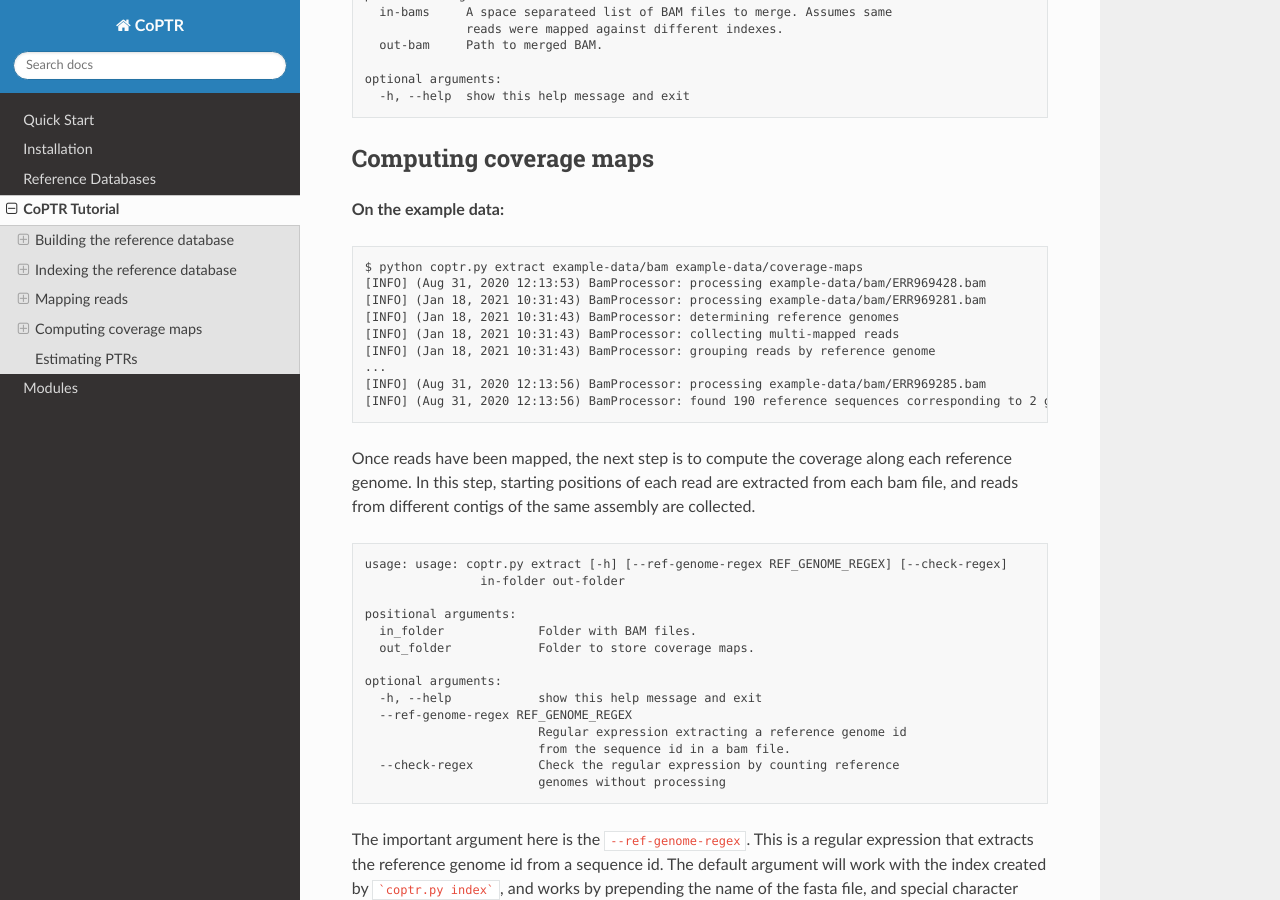
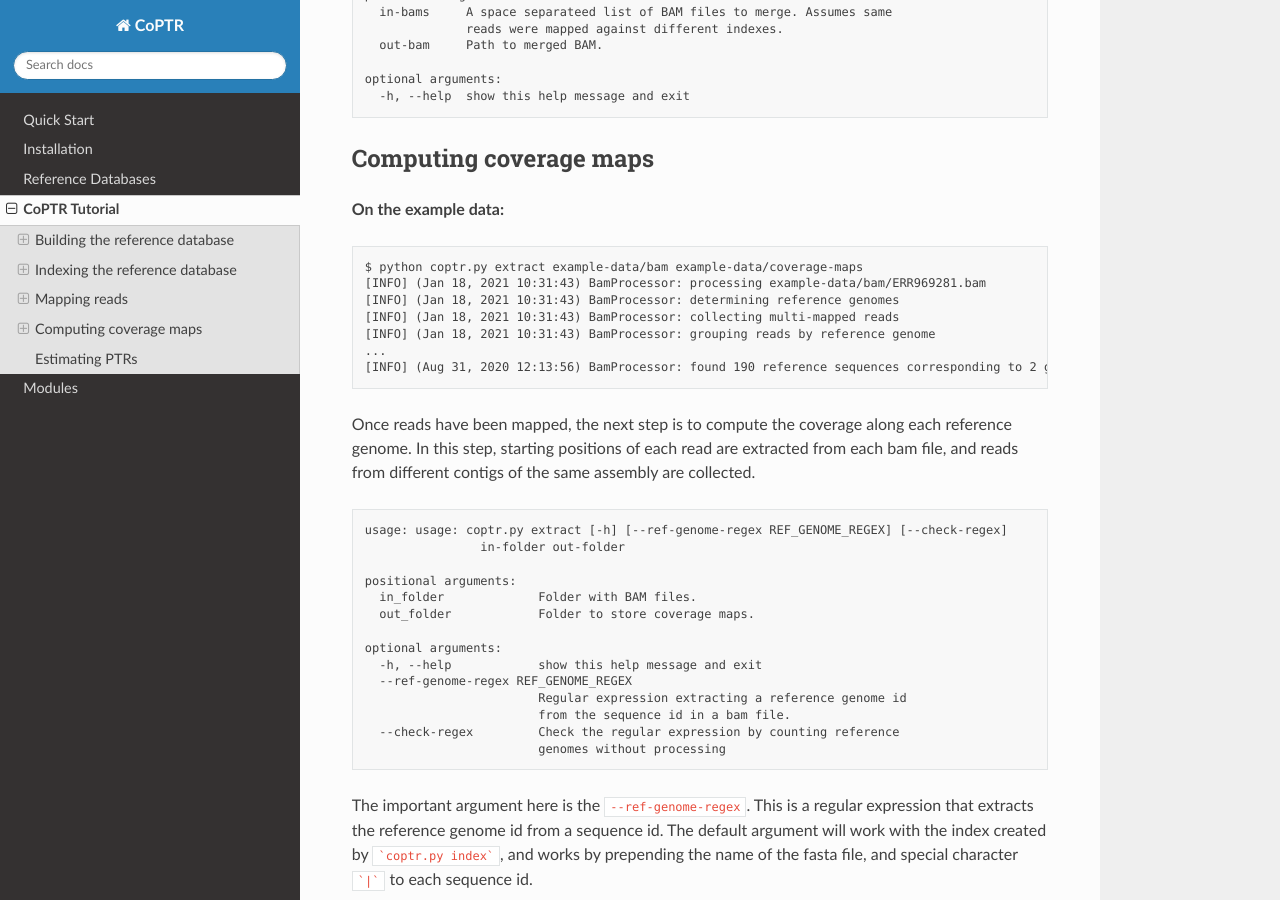
Before and after one commit to tyjo/coptr, a Sphinx documentation site: the page built from docs/tutorial.rst, in a window 1280 px wide and 900 px high, scrolled down 3503 px. Built offline with Sphinx 7.4.7 and the Read the Docs theme 2.0.0, drawn with Linux system fonts in a browser that asks for light colours.

Commit message:
updated example output on tutorial

```diff
--- a/docs/tutorial.rst
+++ b/docs/tutorial.rst
@@ -196,13 +196,11 @@ Computing coverage maps
 .. code-block:: text
 
     $ python coptr.py extract example-data/bam example-data/coverage-maps
-    [INFO] (Aug 31, 2020 12:13:53) BamProcessor: processing example-data/bam/ERR969428.bam
     [INFO] (Jan 18, 2021 10:31:43) BamProcessor: processing example-data/bam/ERR969281.bam
     [INFO] (Jan 18, 2021 10:31:43) BamProcessor: determining reference genomes
     [INFO] (Jan 18, 2021 10:31:43) BamProcessor: collecting multi-mapped reads
     [INFO] (Jan 18, 2021 10:31:43) BamProcessor: grouping reads by reference genome
     ...
-    [INFO] (Aug 31, 2020 12:13:56) BamProcessor: processing example-data/bam/ERR969285.bam
     [INFO] (Aug 31, 2020 12:13:56) BamProcessor: found 190 reference sequences corresponding to 2 genomes
 
 Once reads have been mapped, the next step is to compute the coverage along
```
